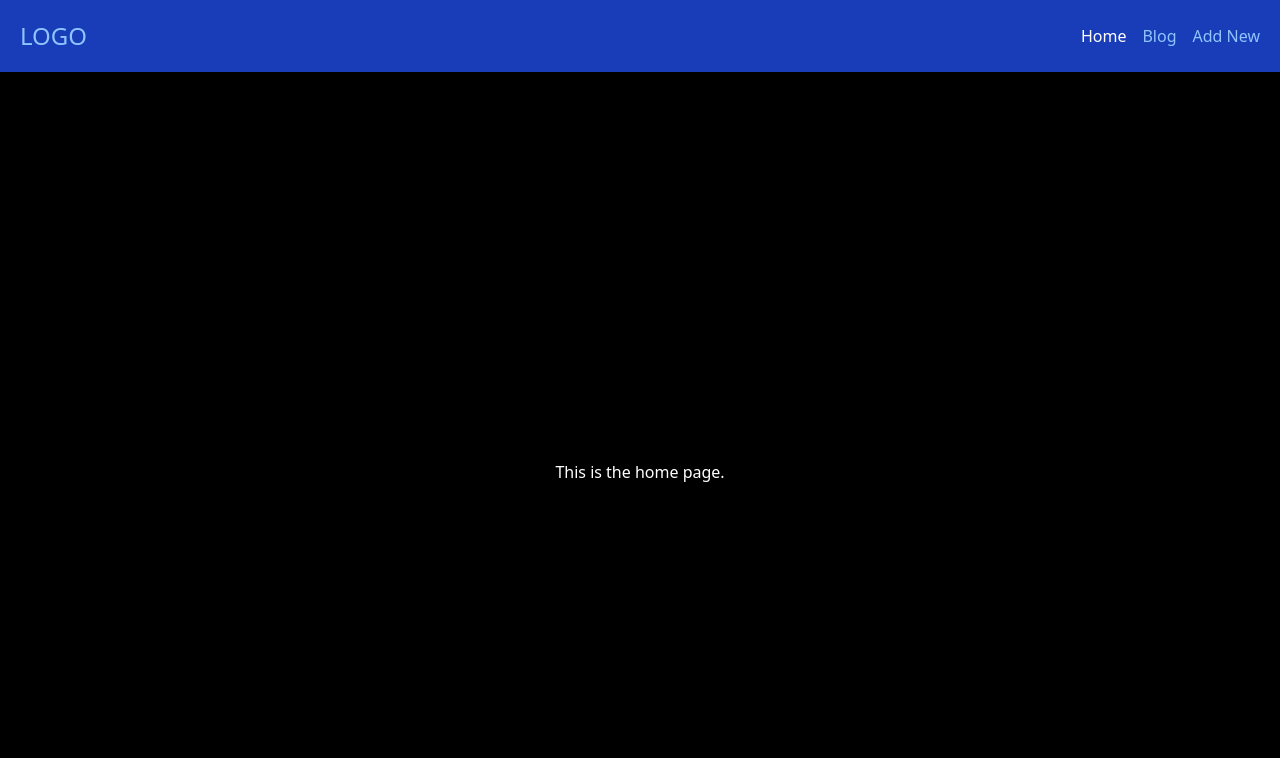
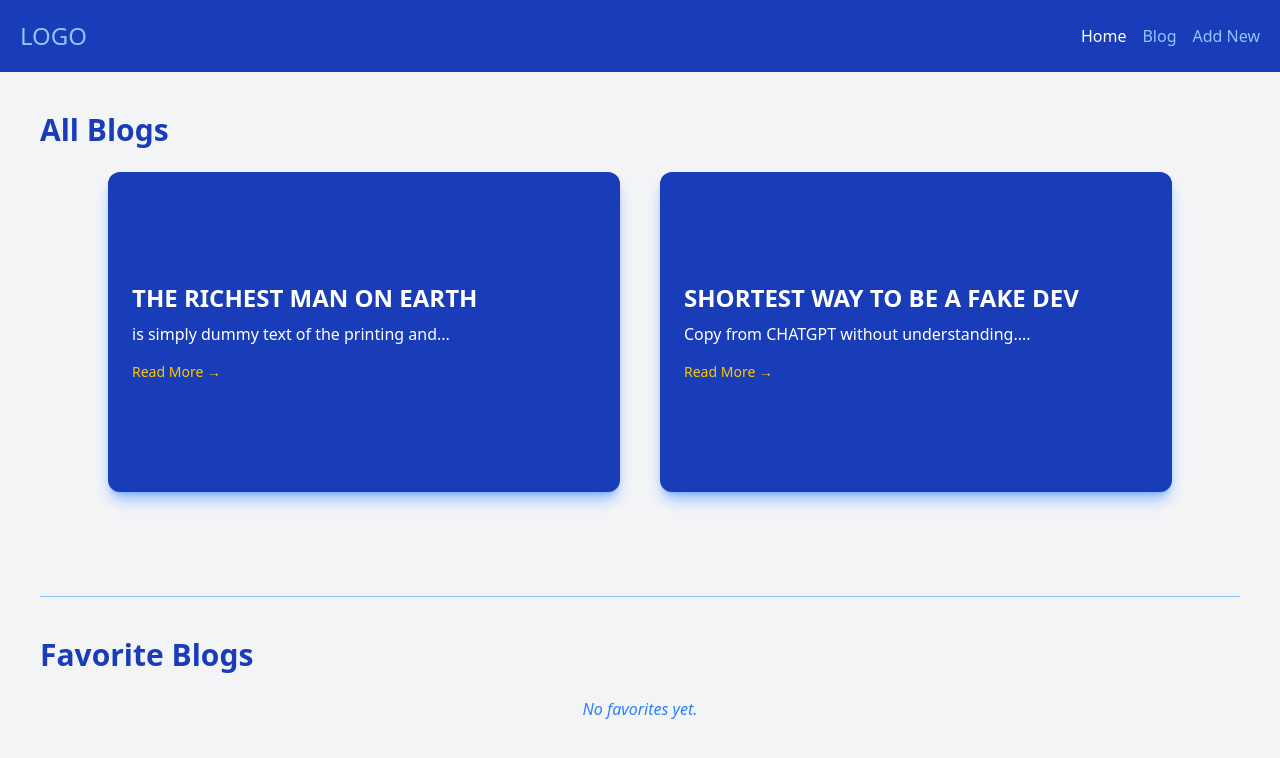
Before and after one commit to bethheal/liz-blog, a React (Vite) app: page / in a window 1280 px wide. Shown: the top 758 px of the page. Built offline with nearby package versions, Linux system fonts and the light colour scheme; data requests are answered from the project's data file; the HTML template or start-up script is replaced by a standard one.

Commit message:
added all blogs to home page

```diff
--- a/src/pages/Home.jsx
+++ b/src/pages/Home.jsx
@@ -1,11 +1,61 @@
-import React from 'react'
+import React, { useEffect, useState } from "react";
+import axios from "axios";
+import { Link, NavLink } from "react-router-dom";
+
+const API_URL = "http://localhost:3000/blogs";
 
 function Home() {
+  const [blogs, setBlogs] = useState([]);
+
+  useEffect(() => {
+    const fetchBlogs = async () => {
+      try {
+        const res = await axios.get(API_URL);
+        setBlogs(res.data);
+      } catch (error) {
+        console.error("Error fetching blogs:", error);
+      }
+    };
+
+    fetchBlogs();
+  }, []);
+
   return (
-    <div className='bg-black h-screen text-white flex items-center justify-center'>
-      <p>This is the home page.</p>
+   <div className="flex flex-col min-h-screen bg-gray-100 px-10 py-10">
+  {/* Top Section: All Blogs */}
+  <section className="mb-16">
+    <h2 className="text-3xl font-bold text-blue-800 mb-6">All Blogs</h2>
+    <div className="flex flex-wrap justify-center gap-10">
+      {blogs.map((blog, index) => (
+        <div
+          key={index}
+          className="bg-blue-800 text-white w-[40vw] h-[40vh] rounded-xl shadow-lg shadow-blue-500/50 p-6 flex flex-col justify-center"
+        >
+          <h3 className="text-2xl font-bold mb-2">{blog.title}</h3>
+          <p className="text-base">{blog.description.length > 40 ? blog.description.slice(0, 40) + "..." : blog.description}</p>
+
+           <NavLink
+        to={`/blog/${blog.id}`}
+        className="mt-4 text-yellow-400 hover:underline text-sm"
+      >
+        Read More →
+      </NavLink>
+        </div>
+      ))}
     </div>
-  )
+  </section>
+
+  {/* Bottom Section: Favorites (placeholder for now) */}
+  <section className="mt-10 border-t border-blue-300 pt-10">
+    <h2 className="text-3xl font-bold text-blue-800 mb-6">Favorite Blogs</h2>
+    <div className="flex flex-wrap justify-center gap-10">
+      {/* Future: Map over favorite blogs here */}
+      <div className="text-blue-500 text-center italic">No favorites yet.</div>
+    </div>
+  </section>
+</div>
+
+  );
 }
 
-export default Home
+export default Home;
```
